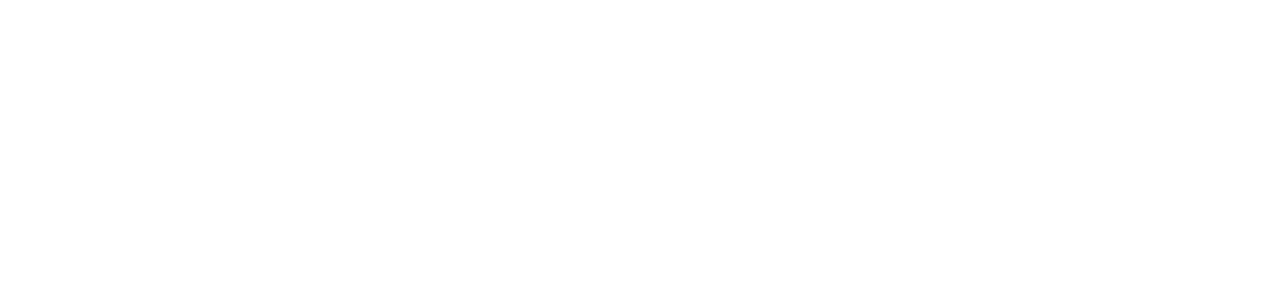
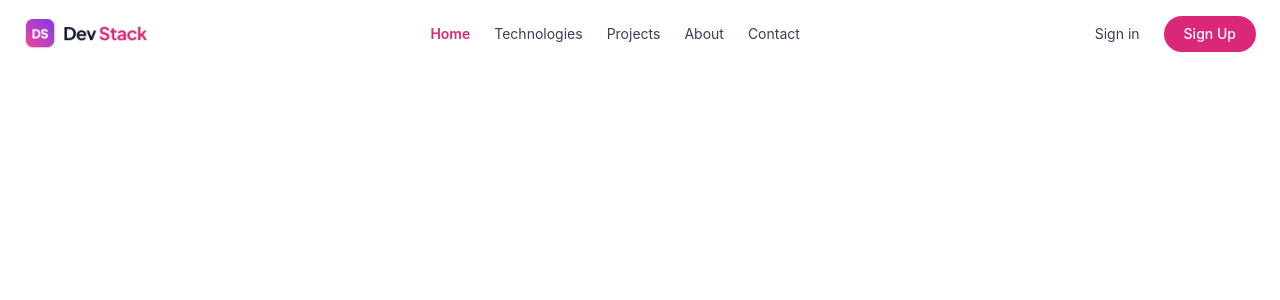
Before and after one commit to humayra-yeasmin-star8/Assignment-5, a React (Vite) app: page / in a window 1280 px wide. Shown: the top 300 px of the page. Built offline with nearby package versions, Linux system fonts and the light colour scheme.

Commit message:
Navbar done

```diff
--- a/src/App.tsx
+++ b/src/App.tsx
@@ -1,4 +1,4 @@
-
+import NavBar from "./component/NavBar";
 import './App.css'
 
 function App() {
@@ -6,6 +6,7 @@
 
   return (
     <>
+    <NavBar />
 
     </>
   )
--- /dev/null
+++ b/src/component/NavBar.tsx
@@ -0,0 +1,50 @@
+import { useState } from "react";
+import logo from "../logo-text.png";
+
+const NavBar = () => {
+  const [mop, setMop] = useState(false);
+
+  return (
+    <nav className=" bg-white  border-gray-100 sticky top-0 z-50 ">
+      <div className="flex items-center justify-between px-4 sm:px-6 py-4 container mx-auto">
+        <button className="text-2xl md:hidden text-gray-700 hover:text-[#DB2777] cursor-pointer focus:outline-0 order-1 md:order-0"
+          onClick={() => setMop(!mop)}
+        >
+          {mop ? "☰" : "☰"}
+        </button>
+
+        <img src={logo} alt="" className="h-8 w-auto cursor-pointer order-2 md:order-0"
+        />
+
+        <ul className="hidden md:flex gap-6 items-center">
+          <li className="text-[#DB2777] font-semibold text-sm cursor-pointer">Home</li>
+          <li className="text-gray-700 hover:text-[#DB2777] text-sm cursor-pointer transition-colors">Technologies</li>
+          <li className="text-gray-700 hover:text-[#DB2777] text-sm cursor-pointer transition-colors">Projects</li>
+          <li className="text-gray-700 hover:text-[#DB2777] text-sm cursor-pointer transition-colors">About</li>
+          <li className="text-gray-700 hover:text-[#DB2777] text-sm cursor-pointer transition-colors">Contact</li>
+        </ul>
+
+        <ul className="flex items-center gap-1 sm:gap-3 order-3 md:order-0">
+          <li className="text-gray-700 hover:text-[#DB2777] text-xs sm:text-sm px-2 sm:px-3 py-2 cursor-pointer transition-colors">
+            Sign in
+          </li>
+          <li className="bg-[#DB2777] hover:bg-[#e63e84] text-white font-medium text-xs sm:text-sm px-3 sm:px-5 py-2 rounded-full transition-colors cursor-pointer">
+            Sign Up
+          </li>
+        </ul>
+      </div>
+
+      {mop && (
+        <ul className="md:hidden bg-white border-t border-gray-100 py-4 px-6 flex flex-col gap-3 shadow-md">
+          <li className="text-[#DB2777] font-semibold text-sm cursor-pointer">Home</li>
+          <li className="text-gray-700 hover:text-[#DB2777] text-sm cursor-pointer">Technologies</li>
+          <li className="text-gray-700 hover:text-[#DB2777] text-sm cursor-pointer">Projects</li>
+          <li className="text-gray-700 hover:text-[#DB2777] text-sm cursor-pointer">About</li>
+          <li className="text-gray-700 hover:text-[#DB2777] text-sm cursor-pointer">Contact</li>
+        </ul>
+      )}
+    </nav>
+  );
+};
+
+export default NavBar;
```
Also changed, not shown: src/navBar.tsx (deleted).
